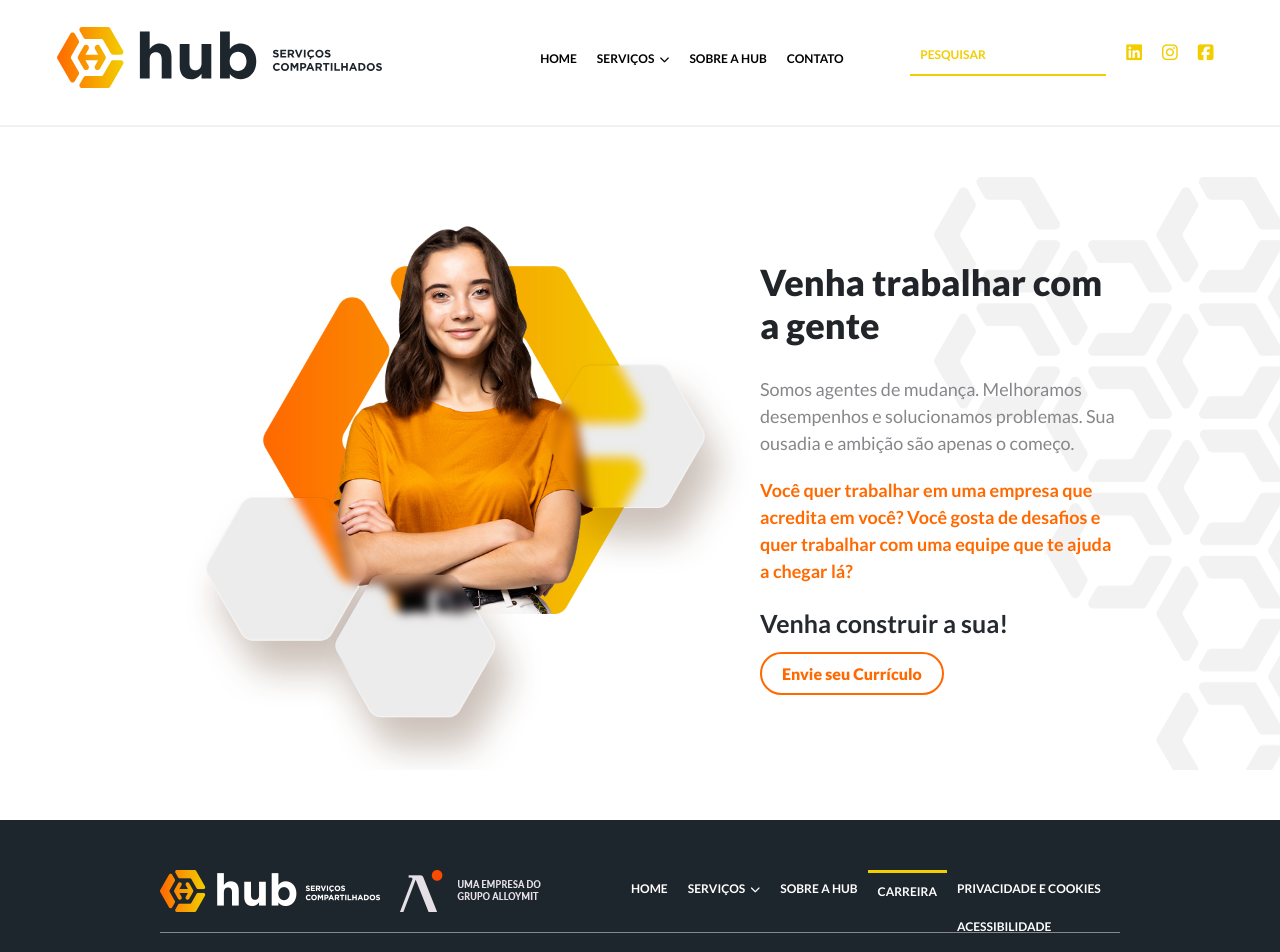
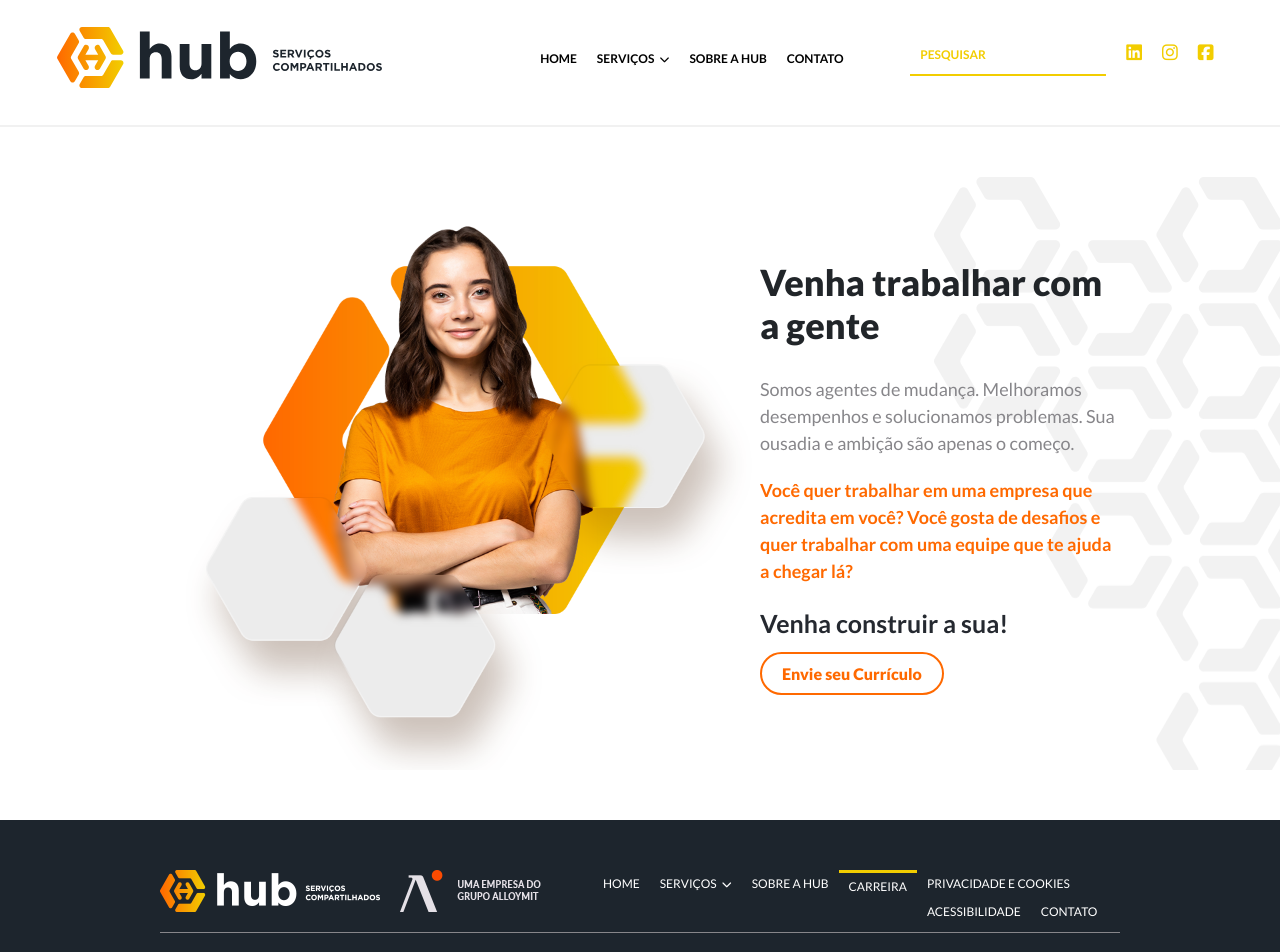
Before and after one commit to gabsborges/HubSc, a React (Create React App) app: page /carreira in a window 1280 px wide. Shown: the top 952 px of the page. Built offline with nearby package versions, Linux system fonts and the light colour scheme.

Commit message:
detalhes ajustados, faltando aprovacao

```diff
--- a/src/components/Acessibilidade/FooterAcessibilidade/FooterAcessibilidade.js
+++ b/src/components/Acessibilidade/FooterAcessibilidade/FooterAcessibilidade.js
@@ -11,7 +11,7 @@ function FooterAcessibilidade() {
                 </div>
                 <div className='footer-menu-itens'>
                 <nav>
-                        <ul className="menu">
+                        <ul className="menu-footer">
                             <li><Link to='/'>HOME</Link></li>
                             <li><a className="hover" href="#">SERVIÇOS<i className="fa-solid fa-chevron-down"></i></a>
                                 <ul className="submenu">
--- a/src/components/Carreira/FooterCarreira/FooterCarreira.js
+++ b/src/components/Carreira/FooterCarreira/FooterCarreira.js
@@ -11,7 +11,7 @@ function FooterCarreira() {
                 </div>
                 <div className='footer-menu-itens'>
                 <nav>
-                        <ul className="menu">
+                        <ul className="menu-footer">
                             <li><Link to='/'>HOME</Link></li>
                             <li><a className="hover" href="#">SERVIÇOS<i className="fa-solid fa-chevron-down"></i></a>
                                 <ul className="submenu">
--- a/src/components/Contato/FooterContato/FooterContato.js
+++ b/src/components/Contato/FooterContato/FooterContato.js
@@ -11,7 +11,7 @@ function FooterContato() {
                 </div>
                 <div className='footer-menu-itens'>
                 <nav>
-                        <ul className="menu">
+                        <ul className="menu-footer">
                             <li><Link to='/'>HOME</Link></li>
                             <li><a className="hover" href="#">SERVIÇOS<i className="fa-solid fa-chevron-down"></i></a>
                                 <ul className="submenu">
--- a/src/components/Home/Footer/Footer.css
+++ b/src/components/Home/Footer/Footer.css
@@ -10,6 +10,49 @@
     padding-bottom: 20px;
     margin-bottom: 50px;
 }
+
+.menu-footer{
+    list-style:none;
+    float:left;
+    height: 20px;
+  }
+
+  .menu-footer li{
+    position:relative;
+    float:left;
+  }
+
+  .menu-footer li a{
+    color: white;
+    text-decoration:none;
+    padding:5px 10px;
+    display:block;
+    font-size: 12px !important;
+  }
+
+  .menu-footer li a:hover{
+    color: #F2CD00;
+
+  }
+
+  .menu-footer li  ul{
+    position:absolute;
+    top:25px;
+    left:0;
+    display:none;
+    }
+
+  .menu-footer li:hover ul, .menu-footer li.over ul{
+    display:block;
+    background-color: #1d252d;
+    border-radius: 10px;
+    border: #1d252d;
+  }
+
+  .menu-footer li ul li{
+    display:block;
+    width: 180px;
+  }
 
 .footer-menu-empresas {
     display: flex;
--- a/src/components/Home/Footer/Footer.js
+++ b/src/components/Home/Footer/Footer.js
@@ -11,7 +11,7 @@ function Footer() {
                 </div>
                 <div className='footer-menu-itens'>
                 <nav>
-                        <ul className="menu">
+                        <ul className="menu-footer">
                             <li className="ativo"><Link to='/'>HOME</Link></li>
                             <li><a className="hover" href="#">SERVIÇOS<i className="fa-solid fa-chevron-down"></i></a>
                                 <ul className="submenu">
--- a/src/components/Home/Header/Header.js
+++ b/src/components/Home/Header/Header.js
@@ -4,7 +4,7 @@ import { Outlet, Link } from "react-router-dom";
 function Header() {
     return (
         <div className="header">
-            <img className="header-img" src="/Logo.png" />
+            <img className="header-img" src="/logo.png" />
             <nav>
                 <ul className="menu">
                     <li className="ativo"><Link to="/">HOME</Link></li>
--- a/src/components/Privacidade/FooterPrivacidade/FooterPrivacidade.js
+++ b/src/components/Privacidade/FooterPrivacidade/FooterPrivacidade.js
@@ -11,7 +11,7 @@ function FooterPrivacidade() {
                 </div>
                 <div className='footer-menu-itens'>
                 <nav>
-                        <ul className="menu">
+                        <ul className="menu-footer">
                             <li><Link to='/'>HOME</Link></li>
                             <li><a className="hover" href="#">SERVIÇOS<i className="fa-solid fa-chevron-down"></i></a>
                                 <ul className="submenu">
--- a/src/components/Servicos-bpo-bps/FooterBpoBps/FooterBpoBps.js
+++ b/src/components/Servicos-bpo-bps/FooterBpoBps/FooterBpoBps.js
@@ -11,7 +11,7 @@ function FooterBpoBps() {
                 </div>
                 <div className='footer-menu-itens'>
                 <nav>
-                        <ul className="menu">
+                        <ul className="menu-footer">
                             <li><Link to='/'>HOME</Link></li>
                             <li><a className="hover ativo" href="#">SERVIÇOS<i className="fa-solid fa-chevron-down"></i></a>
                                 <ul className="submenu">
--- a/src/components/Servicos-consultoria/FooterConsultoria/FooterConsultoria.js
+++ b/src/components/Servicos-consultoria/FooterConsultoria/FooterConsultoria.js
@@ -11,7 +11,7 @@ function FooterConsultoria() {
             </div>
             <div className='footer-menu-itens'>
             <nav>
-                    <ul className="menu">
+                    <ul className="menu-footer">
                         <li><Link to='/'>HOME</Link></li>
                         <li><a className="hover ativo" href="#">SERVIÇOS<i className="fa-solid fa-chevron-down"></i></a>
                             <ul className="submenu">
--- a/src/components/ServicosOnDemand/FooterOnDemad/FooterOnDemad.js
+++ b/src/components/ServicosOnDemand/FooterOnDemad/FooterOnDemad.js
@@ -11,7 +11,7 @@ function FooterOnDemad() {
             </div>
             <div className='footer-menu-itens'>
             <nav>
-                    <ul className="menu">
+                    <ul className="menu-footer">
                         <li><Link to='/'>HOME</Link></li>
                         <li><a className="hover ativo" href="#">SERVIÇOS<i className="fa-solid fa-chevron-down"></i></a>
                             <ul className="submenu">
--- a/src/components/SobreAHub/FooterSobreAHub/FooterSobreAHub.js
+++ b/src/components/SobreAHub/FooterSobreAHub/FooterSobreAHub.js
@@ -11,7 +11,7 @@ function FooterSobreAHub() {
                 </div>
                 <div className='footer-menu-itens'>
                 <nav>
-                        <ul className="menu">
+                        <ul className="menu-footer">
                             <li><Link to='/'>HOME</Link></li>
                             <li><a className="hover" href="#">SERVIÇOS<i className="fa-solid fa-chevron-down"></i></a>
                                 <ul className="submenu">
```
Also changed, not shown: src/components/SobreAHub/FooterSobreAHub/FooterSobreAHub.css (line endings or trailing spaces).
